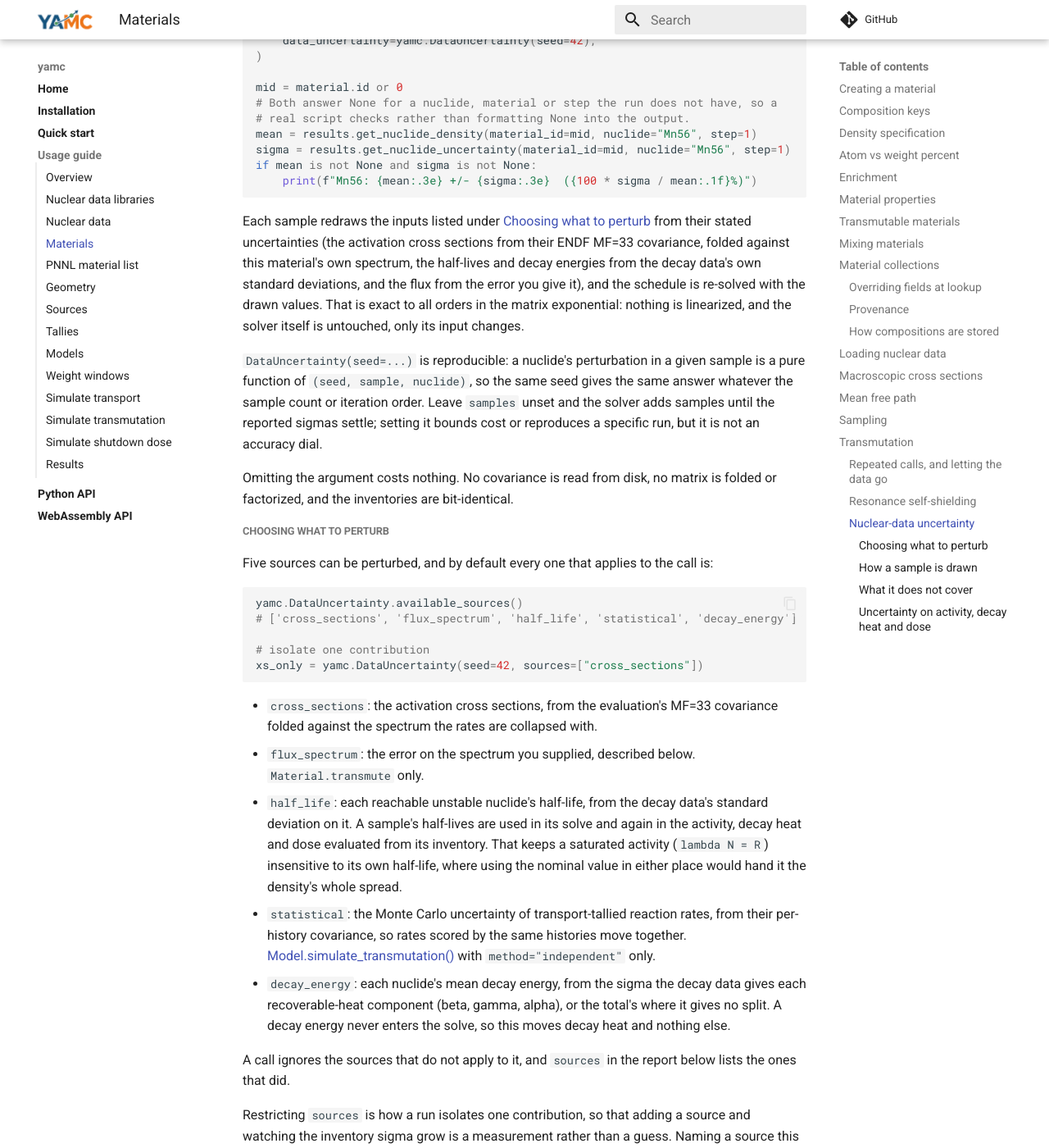
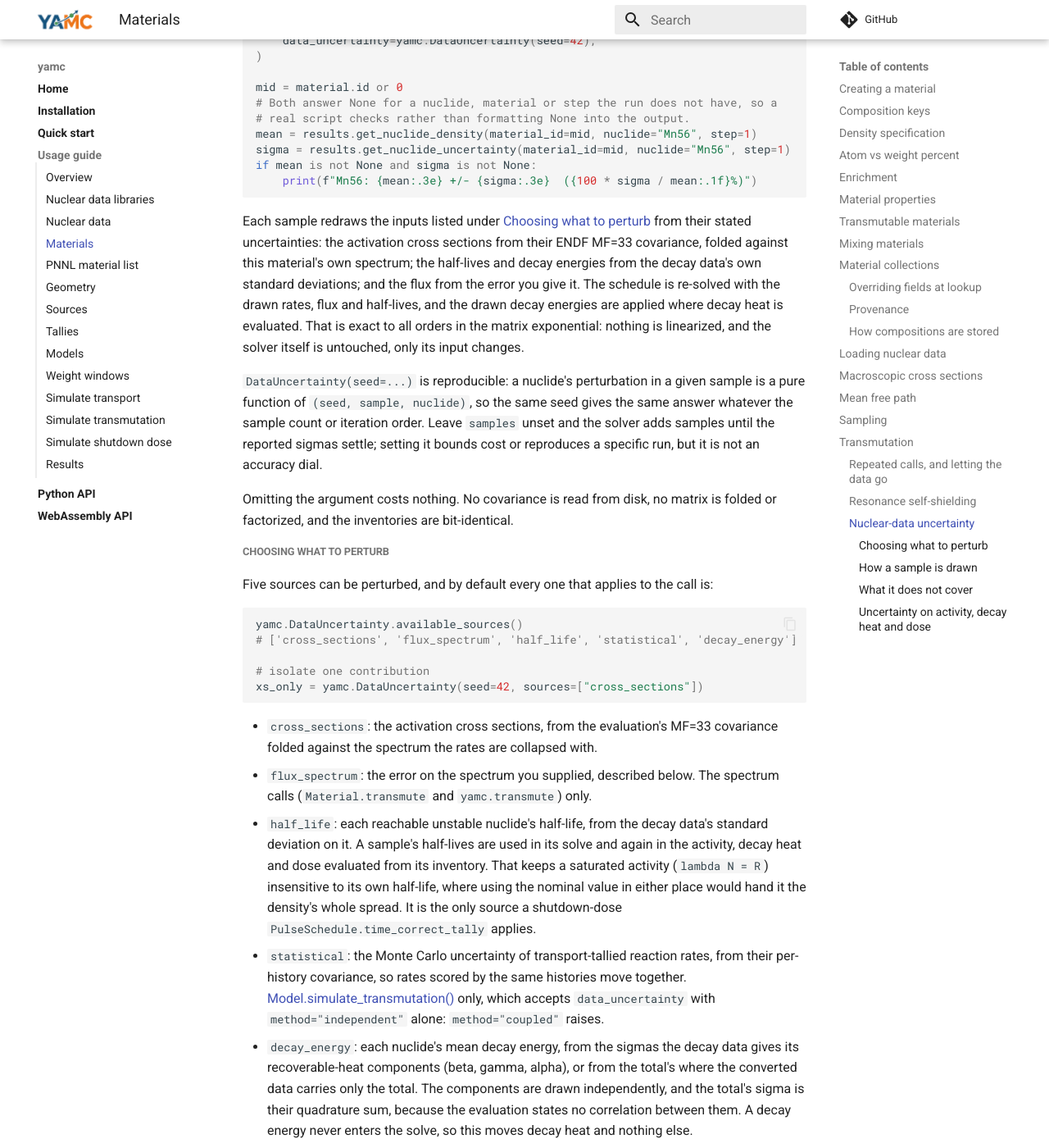
Before and after one commit to fusion-neutronics/yamc, an MkDocs documentation site: the page built from docs/materials.md, in a window 1280 px wide and 1400 px high, scrolled down 10254 px. Shown: the whole window at 82% size. Built offline with MkDocs 1.6.1 and Material for MkDocs 9.7.7, drawn with Linux system fonts in a browser that asks for light colours; comment, search, counter and statistics services are not loaded; some of the changed text lies outside the part shown.

Commit message:
Say what each uncertainty source applies to, and what a mean shift means
The intro said the schedule is re-solved with the drawn values, decay
energies among them, while the same page says a decay energy never enters
the solve. It now says the solve takes the drawn rates, flux and half-lives,
and the decay energies are applied where decay heat is evaluated.

flux_spectrum applies to yamc.transmute as well as Material.transmute, and
half_life is the only source time_correct_tally applies. The statistical
bullet implied the other sources work with method="coupled"; core refuses
data_uncertainty there, and the page now says so. The decay-energy bullet
says the components are drawn independently and the total's sigma is their
quadrature sum, since the evaluation states no correlation between them.

The lognormal keeps the variance of the matrix it samples from, which after
the eigenvalue repair is the repaired one, not the folded one. The
mean-versus-nominal advice assumed a linear response, which no longer holds
with half-lives drawn: a long cooling is convex in the half-life, so the mean
sits above nominal (nearly 20% for a 3% sigma after thirty half-lives) with
no bias in the draw. The paragraph now says when a gap does point at a bias.

````diff
--- a/docs/materials.md
+++ b/docs/materials.md
@@ -500,11 +500,12 @@
 ```
 
 Each sample redraws the inputs listed under [Choosing what to
-perturb](#choosing-what-to-perturb) from their stated uncertainties (the
+perturb](#choosing-what-to-perturb) from their stated uncertainties: the
 activation cross sections from their ENDF MF=33 covariance, folded against this
-material's own spectrum, the half-lives and decay energies from the decay data's
-own standard deviations, and the flux from the error you give it), and the
-schedule is re-solved with the drawn values. That is exact to all orders in the
+material's own spectrum; the half-lives and decay energies from the decay data's
+own standard deviations; and the flux from the error you give it. The schedule is
+re-solved with the drawn rates, flux and half-lives, and the drawn decay energies
+are applied where decay heat is evaluated. That is exact to all orders in the
 matrix exponential: nothing is linearized, and the solver itself is untouched,
 only its input changes.
 
@@ -535,22 +536,26 @@
 - ``cross_sections``: the activation cross sections, from the evaluation's MF=33
   covariance folded against the spectrum the rates are collapsed with.
 - ``flux_spectrum``: the error on the spectrum you supplied, described below.
-  ``Material.transmute`` only.
+  The spectrum calls (``Material.transmute`` and ``yamc.transmute``) only.
 - ``half_life``: each reachable unstable nuclide's half-life, from the decay
   data's standard deviation on it. A sample's half-lives are used in its solve
   and again in the activity, decay heat and dose evaluated from its inventory.
   That keeps a saturated activity (``lambda N = R``) insensitive to its own
   half-life, where using the nominal value in either place would hand it the
-  density's whole spread.
+  density's whole spread. It is the only source a shutdown-dose
+  ``PulseSchedule.time_correct_tally`` applies.
 - ``statistical``: the Monte Carlo uncertainty of transport-tallied reaction
   rates, from their per-history covariance, so rates scored by the same
   histories move together.
-  [Model.simulate_transmutation()](simulate_transmutation.md) with
-  ``method="independent"`` only.
-- ``decay_energy``: each nuclide's mean decay energy, from the sigma the decay
-  data gives each recoverable-heat component (beta, gamma, alpha), or the
-  total's where it gives no split. A decay energy never enters the solve, so
-  this moves decay heat and nothing else.
+  [Model.simulate_transmutation()](simulate_transmutation.md) only, which
+  accepts ``data_uncertainty`` with ``method="independent"`` alone:
+  ``method="coupled"`` raises.
+- ``decay_energy``: each nuclide's mean decay energy, from the sigmas the decay
+  data gives its recoverable-heat components (beta, gamma, alpha), or from the
+  total's where the converted data carries only the total. The components are
+  drawn independently, and the total's sigma is their quadrature sum, because
+  the evaluation states no correlation between them. A decay energy never
+  enters the solve, so this moves decay heat and nothing else.
 
 A call ignores the sources that do not apply to it, and ``sources`` in the report
 below lists the ones that did.
@@ -597,9 +602,10 @@
 ##### How a sample is drawn
 
 A cross-section channel's rate is multiplied by a lognormal factor with mean one
-and that channel's variance from the folded covariance, driven by the channel's
-correlated Gaussian deviate. So each channel keeps its mean and variance exactly
-and cannot go negative. Between channels the draw keeps the rank correlation; the
+and that channel's variance in the matrix it samples from (the folded covariance,
+or the repaired one described below), driven by the channel's correlated Gaussian
+deviate. So each channel keeps that mean and variance exactly and cannot go
+negative. Between channels the draw keeps the rank correlation; the
 linear correlation shifts, by an amount that vanishes as the sigmas go to zero
 and grows with them.
 
@@ -766,9 +772,15 @@
 whether or not uncertainty was asked for, while ``mean``, ``std_dev`` and
 ``relative_std_dev`` are ``None`` below two replicas, because a spread over fewer
 than two samples is unmeasured rather than zero. Comparing ``mean`` against
-``nominal`` is worth doing: activity and decay heat are linear in the atom
-densities, so the two agree to within the sampling error, and a gap between them
-says the perturbation is biased rather than merely wide.
+``nominal`` is worth doing, with care over what a gap means. With the cross
+sections alone and little burnup, the inventory is close to linear in the drawn
+rates, whose mean is the nominal rate, so the two agree to within the sampling
+error. With half-lives perturbed they need not: a nuclide's activity after a long
+cooling is convex in its drawn half-life, so its mean sits above nominal although
+the draw itself is unbiased, by nearly 20% for a 3% half-life sigma thirty
+half-lives into cooling. Where neither applies, a gap says the perturbation is
+biased rather than merely wide, and the floored counters above say where a draw
+was cut.
 
 ``by_nuclide=True`` returns a ``dict[str, Estimate]`` instead of one total. Those
 do not add up to the total in quadrature, and are not meant to.
````
